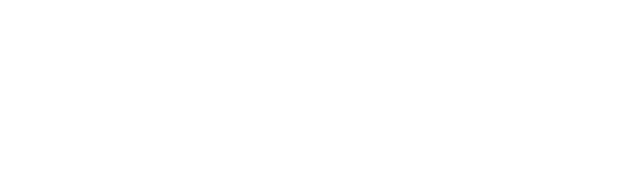
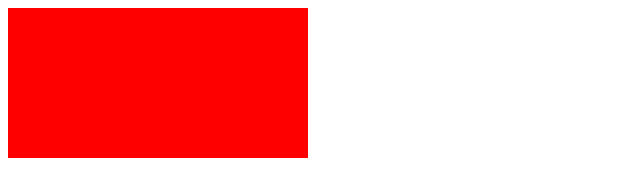
Before and after one commit to cg2021c/learn-webgl-hadziq, a plain HTML site: page index.html in a window 1280 px wide. Shown: the whole page, without its empty margins (0-640 px from the left). Drawn offline with Linux system fonts and the light colour scheme.

Commit message:
Fill the screen with red

```diff
--- a/index.html
+++ b/index.html
@@ -8,10 +8,11 @@
     <title>Learn WebGL</title>
 </head>
 
-<body>
+<body onload="main()">
     <canvas id="myCanvas">
         Your browser does not support WebGL application.
     </canvas>
+    <script src="main.js"></script>
 </body>
 
 </html>
--- /dev/null
+++ b/main.js
@@ -0,0 +1,43 @@
+function main() {
+    //Access the canvas through DOM: Document Object Model
+    var canvas = document.getElementById('myCanvas');   // The paper
+    var gl = canvas.getContext('webgl');                // The brush and the paints
+
+    var vertexShaderSource = `
+        void main() {
+
+        }
+    `;
+
+    var fragmentShaderSource = `
+        void main() {
+
+        }
+    `;
+
+    // Create .c in GPU
+    var vertexShader = gl.createShader(gl.VERTEX_SHADER);
+    gl.shaderSource(vertexShader, vertexShaderSource);
+    var fragmentShader = gl.createShader(gl.FRAGMENT_SHADER);
+    gl.shaderSource(fragmentShader, fragmentShaderSource);
+
+    // Compile .c into .o
+    gl.compileShader(vertexShader);
+    gl.compileShader(fragmentShader);
+
+    // Prepare a .exe shell (shader program)
+    var shaderProgram = gl.createProgram();
+
+    // Put the two .o files into the shell
+    gl.attachShader(shaderProgram, vertexShader);
+    gl.attachShader(shaderProgram, fragmentShader);
+
+    // Link the two .o files, so together they can be a runnable program/context.
+    gl.linkProgram(shaderProgram);
+
+    // Start using the context (analogy: start using the paints and the brushes)
+    gl.useProgram(shaderProgram);
+
+    gl.clearColor(1.0, 0.0, 0.0, 1.0);
+    gl.clear(gl.COLOR_BUFFER_BIT);
+}
```
